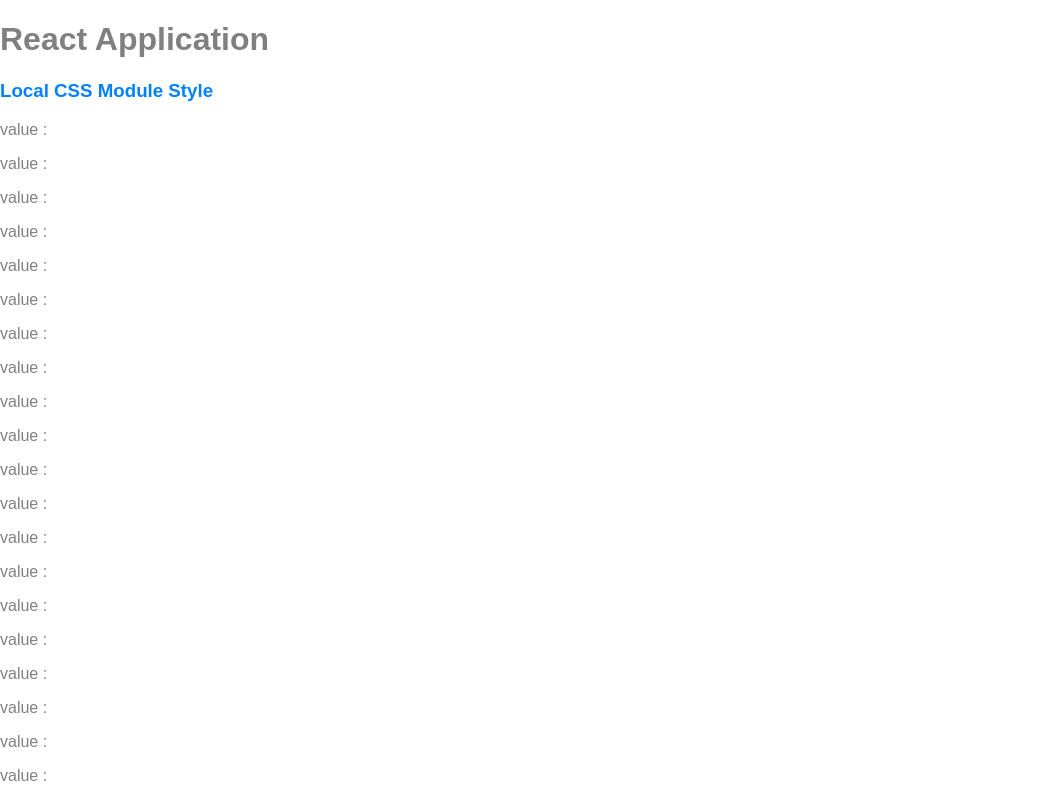
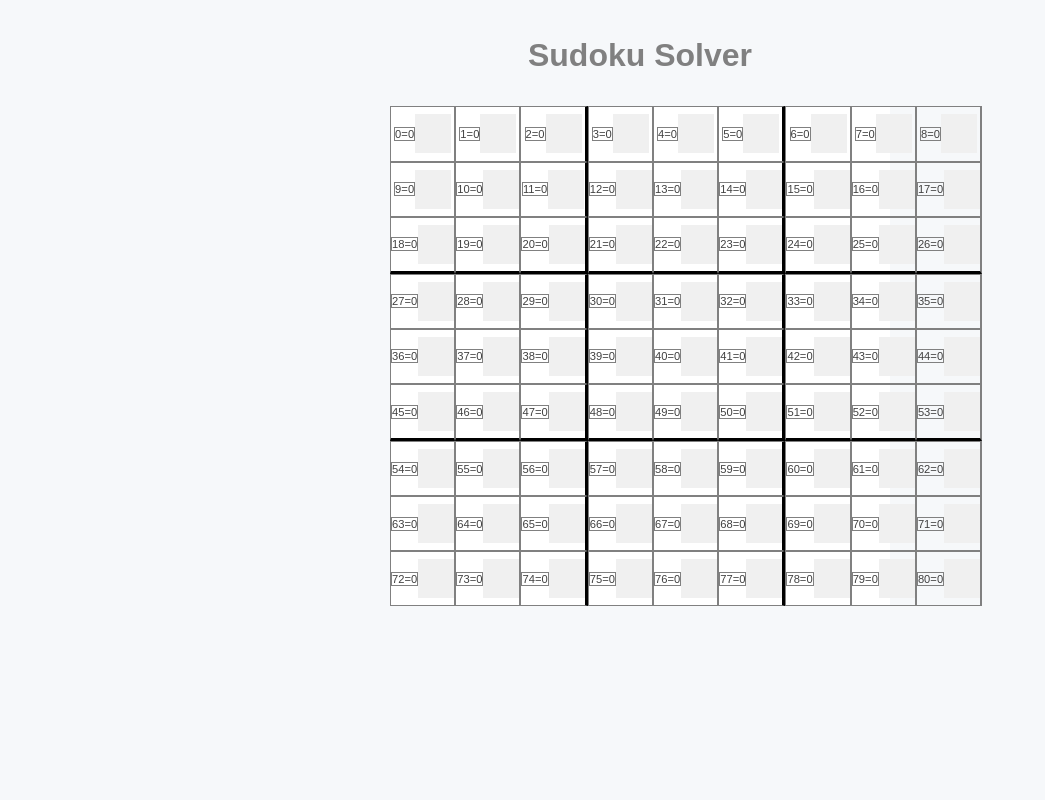
Before and after one commit to ccahill1117/reactSudoku, a React app: page / in a window 1280 px wide. Shown: the top 800 px of the page, without its empty margins (0-1045 px from the left). Built offline with nearby package versions, Linux system fonts and the light colour scheme.

Commit message:
add sudoku input

```diff
--- a/src/components/App.css
+++ b/src/components/App.css
@@ -1,7 +1,12 @@
-img {
-  width: 2.0em;
+.app {
+  display: flex;
+  flex-direction: column;
+  align-items: center;
+  height: 100vh;
+  padding-top: 1em;
+  background-color: #f6f8fa;
 }
 
-.text {
-  color: #0080ff;
+.title {
+  margin-bottom: 1em;
 }
--- a/src/components/App.jsx
+++ b/src/components/App.jsx
@@ -1,15 +1,16 @@
 import React from 'react';
+import PropTypes from 'prop-types';
+import Table from './Table';
+import { connect } from 'react-redux';
 import styles from './App.css';
-import Table from './Table';
-import PropTypes from 'prop-types';
-import { connect } from 'react-redux';
 
 function App(props) {
   return (
-    <div>
-      <h1>React Application</h1>
-      <h3 className={styles.text}>Local CSS Module Style</h3>
-      <Table cellArray={props.cellArray} />
+    <div className={styles.app}>
+      <h1 className={styles.title}>Sudoku Solver</h1>
+      <div>
+        <Table cellArray={props.cellArray} />
+      </div>
     </div>
   );
 }
--- /dev/null
+++ b/src/components/Cell.css
@@ -0,0 +1,21 @@
+.cell {
+  display: flex;
+  justify-content: center;
+  align-items: center;
+  color: #404040;
+}
+
+.value {
+  display: block;
+  border-bottom: none;
+  font-size: 0.7em;
+}
+
+.cell input {
+  display: block;
+  width: 1em;
+  background-color: #f0f0f0;
+  border: none;
+  font: inherit;
+  font-size: 2em;
+}
--- a/src/components/Cell.jsx
+++ b/src/components/Cell.jsx
@@ -1,18 +1,64 @@
 import React from 'react';
 import PropTypes from 'prop-types';
+import { connect } from 'react-redux';
+import styles from './Cell.css';
 
-function Cell(props){
+class Cell extends React.Component {
+  constructor(props) {
+    super(props);
+    this.state = { value: '' };
+    this.handleChange = this.handleChange.bind(this);
+    this.handleSubmit = this.handleSubmit.bind(this);
+  }
 
-  return (
-    <div>
-      <p>value : {(props.value == 0) ? '' : props.value}</p>
-    </div>
-  );
+  handleChange(event) {
+    this.setState({value: event.target.value});
+  }
 
+  handleSubmit(event) {
+    event.preventDefault();
+    const value = parseInt(this.state.value);
+    if(isNaN(value) || (value == 0)) {
+      console.log(`submit [${this.props.index}] = _`);
+      this.props.dispatch({
+        type: 'SET_CELL',
+        index: this.props.index,
+        value: 0
+      });
+      this.setState({ value: ''});
+    } else {
+      console.log(`submit [${this.props.index}] = ${this.state.value}`);
+      this.props.dispatch({
+        type: 'SET_CELL',
+        index: this.props.index,
+        value: value
+      });
+    }
+  }
+
+  render() {
+    return (
+      <div className={styles.cell}>
+        <div className={styles.value}>{this.props.index}={this.props.value}</div>
+        <form onSubmit={this.handleSubmit}>
+          <input
+            type='text'
+            maxLength='1'
+            value={this.state.value}
+            onChange={this.handleChange} />
+        </form>
+      </div>
+    );
+  }
 }
 
+/*
+        <div className={styles.value}>{this.props.index}={(this.props.value == 0) ? '' : this.props.value}</div>
+        */
 Cell.propTypes = {
+  index: PropTypes.number,
   value: PropTypes.number,
+  dispatch: PropTypes.func
 };
 
-export default Cell;
+export default connect()(Cell);
--- /dev/null
+++ b/src/components/Table.css
@@ -0,0 +1,26 @@
+.table {
+  display: grid;
+  grid-template-columns: repeat(9, 1fr);
+  width: 500px;
+  height: 500px;
+  background-color: #ffffff;
+}
+
+.table div {
+  border: 1px solid #808080;
+}
+
+.table div:nth-child(3n) {
+  border-right: 3px solid #000000;
+  z-index: 1;
+}
+
+.table div:nth-child(-9n+81) {
+  border-right: 2px solid #808080;
+}
+
+.table div:nth-child(n+19):nth-child(-n+27),div:nth-child(n+46):nth-child(-n+54)
+{
+  border-bottom: 3px solid #000000;
+  z-index: 1;
+}
--- a/src/components/Table.jsx
+++ b/src/components/Table.jsx
@@ -1,16 +1,17 @@
 import React from 'react';
+import PropTypes from 'prop-types';
 import Cell from './Cell';
-import PropTypes from 'prop-types';
+import styles from './Table.css';
 
 
 function Table(props){
-
   return(
-    <div>
-      {(props.cellArray).map((cell, index) =>
-        <Cell value={cell.value}
+    <div className={styles.table}>
+      {(props.cellArray).map((value, index) =>
+        <Cell
           key={index}
-        />
+          index={index}
+          value={value} />
       )}
     </div>
   );
--- a/src/index.jsx
+++ b/src/index.jsx
@@ -8,8 +8,8 @@
 
 const store = createStore(rootReducer);
 
-const unsubscribe = store.subscribe(() => {
-  console.log('subscribe', store.getState(), unsubscribe);
+store.subscribe(() => {
+  console.log('subscribe', store.getState());
 });
 
 ReactDOM.render(
```
